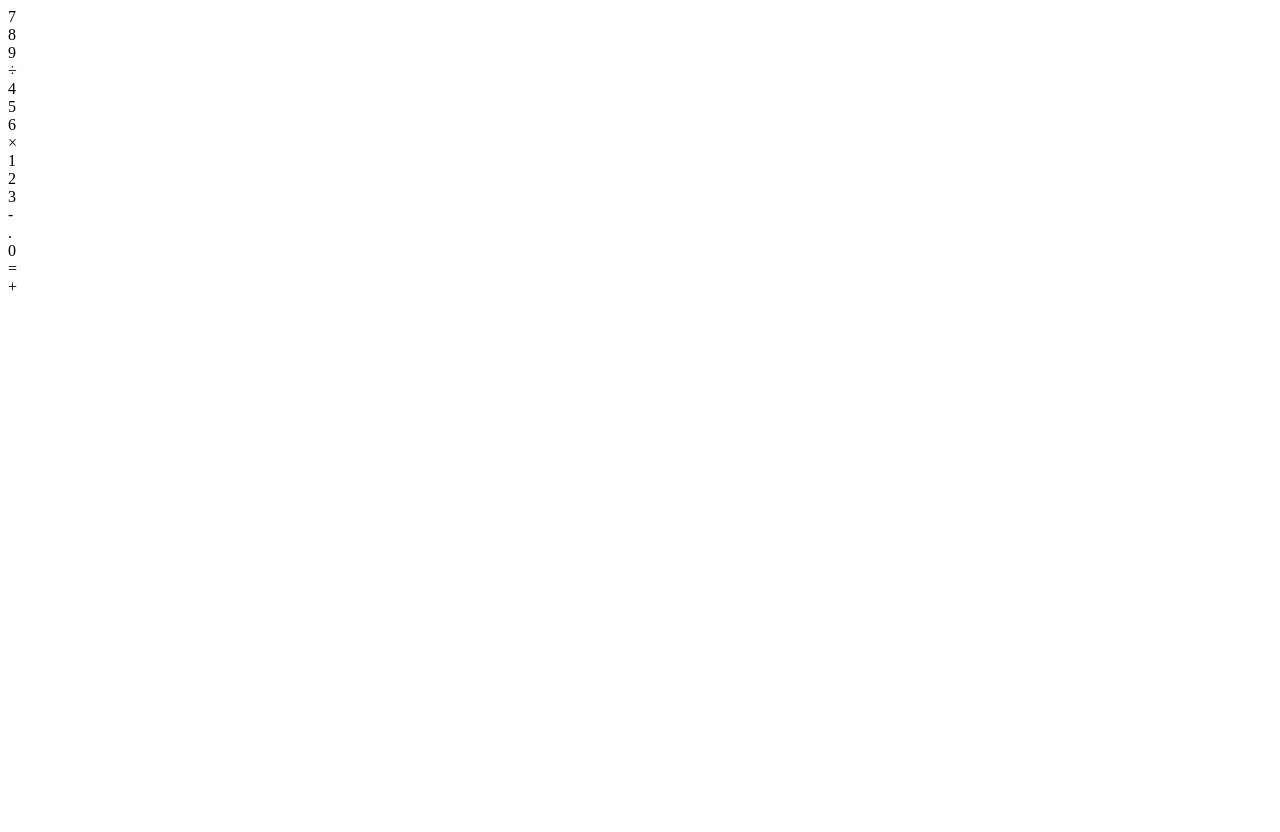
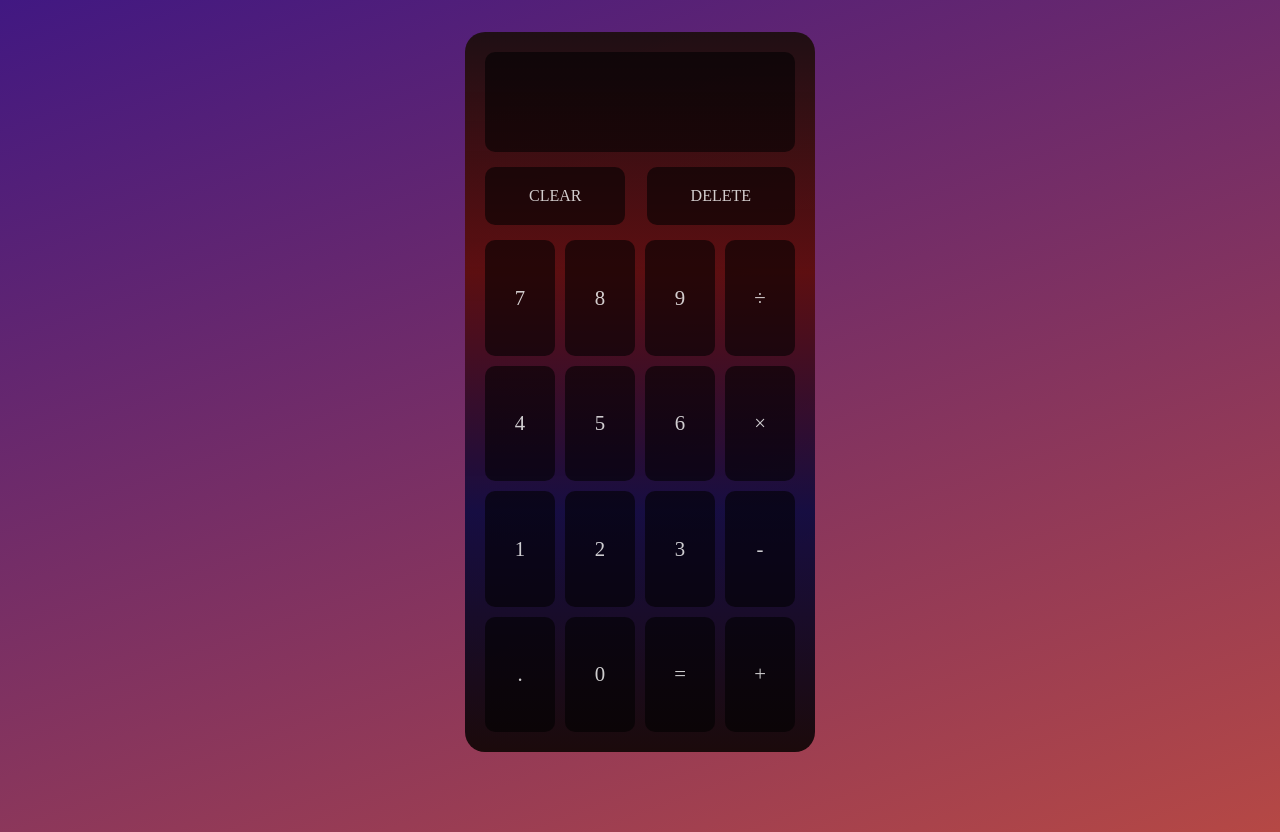
Before and after one commit to KaberaSamuel/Calculator-Odin-Project, a plain HTML site: page index.html in a window 1280 px wide. Before the commit the page ends 800 px from the top, so only its background shows below. Drawn offline with Linux system fonts and the light colour scheme.

Commit message:
Finishing Basic CSS styles

```diff
--- a/index.html
+++ b/index.html
@@ -10,31 +10,34 @@
   <body>
     <div class="container">
       <div class="topBox"></div>
-      <div class="majorButtons"></div>
+      <div class="majorButtons">
+        <div class="major" id="clear">CLEAR</div>
+        <div class="major" id="delete">DELETE</div>
+      </div>
       <div class="downBox">
         <div class="row">
-          <div class="item">7</div>
-          <div class="item">8</div>
-          <div class="item">9</div>
-          <div class="item">÷</div>
+          <div class="item inline">7</div>
+          <div class="item inline">8</div>
+          <div class="item inline">9</div>
+          <div class="item inline">÷</div>
         </div>
         <div class="row">
-          <div class="item">4</div>
-          <div class="item">5</div>
-          <div class="item">6</div>
-          <div class="item">×</div>
+          <div class="item inline">4</div>
+          <div class="item inline">5</div>
+          <div class="item inline">6</div>
+          <div class="item inline">×</div>
         </div>
         <div class="row">
-          <div class="item">1</div>
-          <div class="item">2</div>
-          <div class="item">3</div>
-          <div class="item">-</div>
+          <div class="item inline">1</div>
+          <div class="item inline">2</div>
+          <div class="item inline">3</div>
+          <div class="item inline">-</div>
         </div>
         <div class="row">
-          <div class="item">.</div>
-          <div class="item">0</div>
-          <div class="item">=</div>
-          <div class="item">+</div>
+          <div class="item inline">.</div>
+          <div class="item inline">0</div>
+          <div class="item inline">=</div>
+          <div class="item inline">+</div>
         </div>
       </div>
     </div>
--- a/styles.css
+++ b/styles.css
@@ -0,0 +1,82 @@
+/* CSS Reset */
+* {
+  padding: 0;
+  margin: 0;
+  box-sizing: border-box;
+}
+
+/* Global Styles */
+body {
+  background-image: linear-gradient(
+    160deg,
+    rgb(65, 24, 130),
+    rgba(168, 39, 35, 0.849)
+  );
+  height: 100vh;
+  color: rgba(255, 255, 255, 0.8);
+}
+
+.container {
+  width: 350px;
+  height: 90vh;
+  border-radius: 20px;
+  margin: 4vh auto;
+  background-color: rgba(20, 19, 19, 0.9);
+  background-image: linear-gradient(
+    rgba(41, 5, 5, 0.338),
+    rgba(125, 12, 12, 0.665),
+    rgba(17, 8, 91, 0.611),
+    rgba(23, 2, 2, 0.605)
+  );
+  padding: 20px;
+  display: flex;
+  flex-direction: column;
+}
+
+.inline {
+  /* display: block; */
+  background-color: rgba(0, 0, 0, 0.582);
+  font-size: 1.3rem;
+  flex: 1 1 60px;
+  /* border: 1px solid black; */
+  border-radius: 10px;
+  display: flex;
+  align-items: center;
+  justify-content: center;
+}
+
+/* Dealing with input */
+.topBox {
+  height: 100px;
+  background-color: rgba(0, 0, 0, 0.569);
+  border-radius: 10px;
+}
+
+/* Dealing with major buttons */
+.majorButtons {
+  display: flex;
+  margin: 15px 0;
+  justify-content: space-between;
+}
+
+.major {
+  background-color: rgba(0, 0, 0, 0.582);
+  padding: 20px 44px;
+  border-radius: 10px;
+}
+
+/* Dealing with lower Box */
+.downBox {
+  display: flex;
+  flex-direction: column;
+  gap: 10px;
+  /* border: yellow solid 1px; */
+  flex: 1 1 auto;
+}
+
+.row {
+  display: flex;
+  gap: 10px;
+  /* border: 1px solid red; */
+  flex: 1 1 40px;
+}
```
